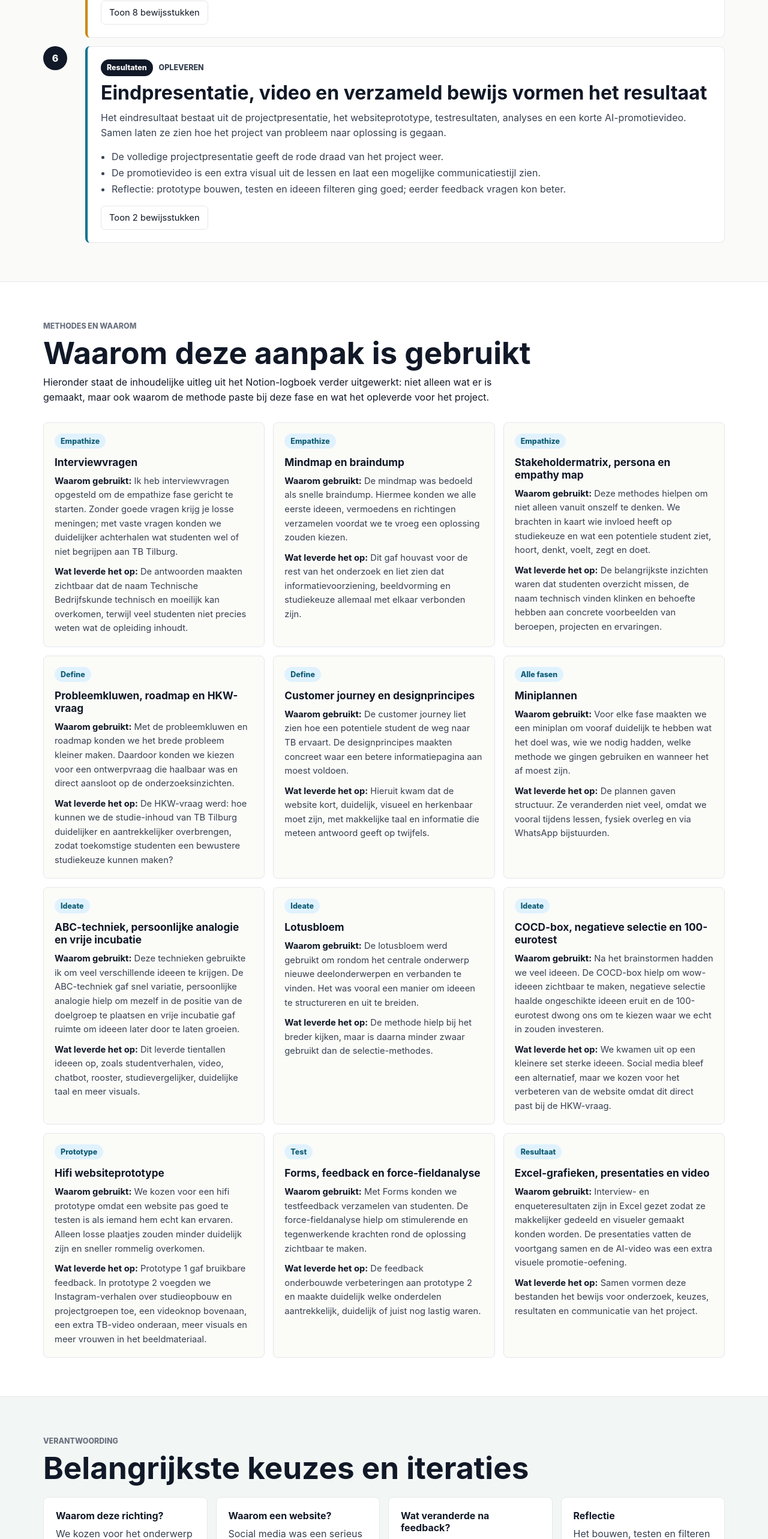
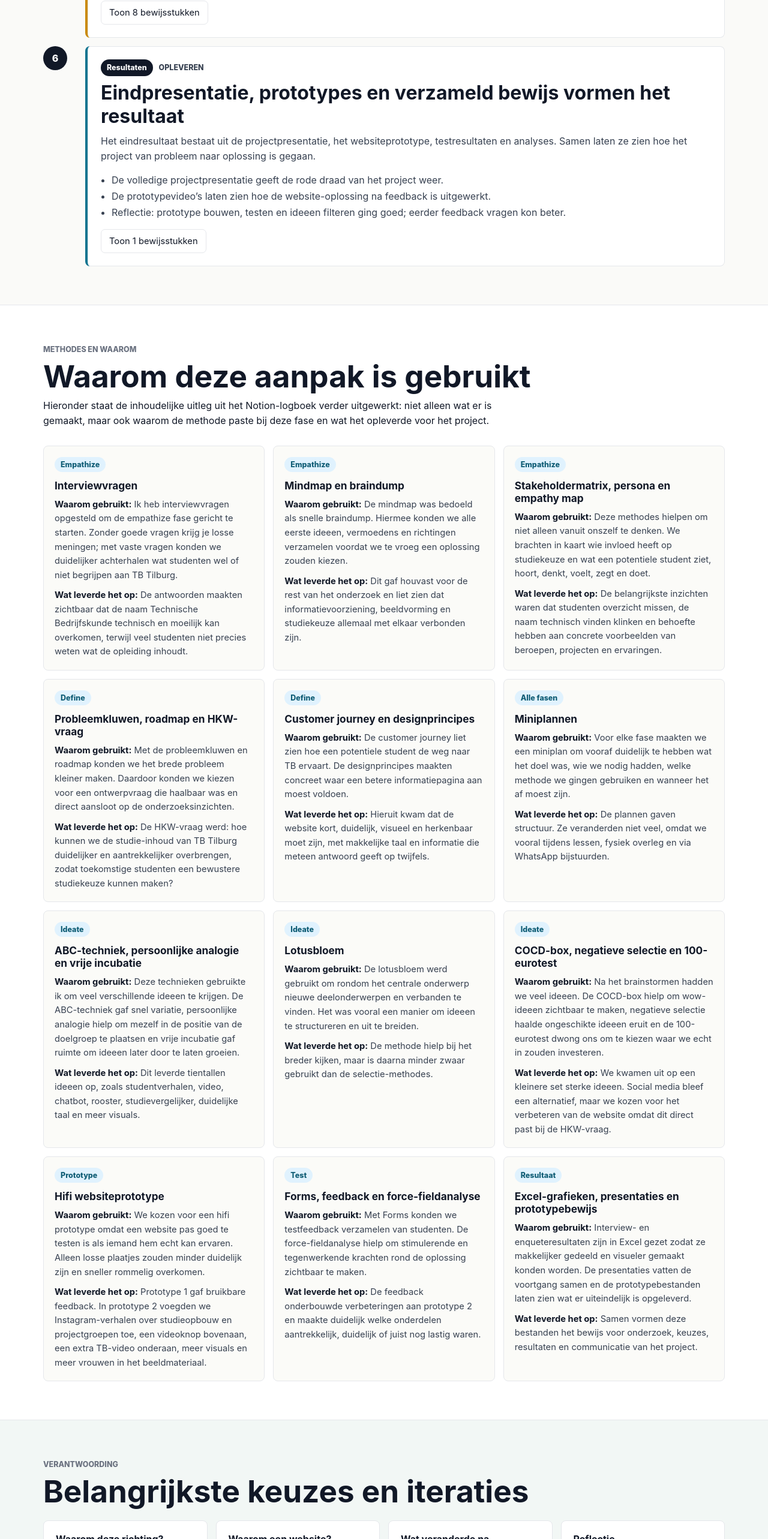
Before and after one commit to maxdekortwork/bulletjournal, a React (Vite) app: page / in a window 1280 px wide. Shown: the part 3080-5646 px from the top of the page at 60% size. Built offline with nearby package versions, Linux system fonts and the light colour scheme.

Commit message:
Update bullet journal content

```diff
--- a/src/App.jsx
+++ b/src/App.jsx
@@ -1,4 +1,4 @@
-import { useMemo, useState } from 'react'
+import { useEffect, useMemo, useState } from 'react'
 import {
   ArrowRight,
   BookOpen,
@@ -15,6 +15,10 @@ import {
 } from 'lucide-react'
 import { evidenceItems } from './data/evidence'
 import './App.css'
+
+const visibleEvidenceItems = evidenceItems.filter(
+  (item) => !item.sourcePath.toLowerCase().includes('promotievideo hbo ai.mp4'),
+)
 
 const phaseCopy = [
   {
@@ -89,12 +93,12 @@ const phaseCopy = [
     id: 'result',
     label: 'Resultaten',
     kicker: 'Opleveren',
-    title: 'Eindpresentatie, video en verzameld bewijs vormen het resultaat',
+    title: 'Eindpresentatie, prototypes en verzameld bewijs vormen het resultaat',
     summary:
-      'Het eindresultaat bestaat uit de projectpresentatie, het websiteprototype, testresultaten, analyses en een korte AI-promotievideo. Samen laten ze zien hoe het project van probleem naar oplossing is gegaan.',
+      'Het eindresultaat bestaat uit de projectpresentatie, het websiteprototype, testresultaten en analyses. Samen laten ze zien hoe het project van probleem naar oplossing is gegaan.',
     bullets: [
       'De volledige projectpresentatie geeft de rode draad van het project weer.',
-      'De promotievideo is een extra visual uit de lessen en laat een mogelijke communicatiestijl zien.',
+      'De prototypevideo’s laten zien hoe de website-oplossing na feedback is uitgewerkt.',
       'Reflectie: prototype bouwen, testen en ideeen filteren ging goed; eerder feedback vragen kon beter.',
     ],
   },
@@ -200,9 +204,9 @@ const methodNotes = [
   },
   {
     phase: 'Resultaat',
-    title: 'Excel-grafieken, presentaties en video',
+    title: 'Excel-grafieken, presentaties en prototypebewijs',
     why:
-      'Interview- en enqueteresultaten zijn in Excel gezet zodat ze makkelijker gedeeld en visueler gemaakt konden worden. De presentaties vatten de voortgang samen en de AI-video was een extra visuele promotie-oefening.',
+      'Interview- en enqueteresultaten zijn in Excel gezet zodat ze makkelijker gedeeld en visueler gemaakt konden worden. De presentaties vatten de voortgang samen en de prototypebestanden laten zien wat er uiteindelijk is opgeleverd.',
     result:
       'Samen vormen deze bestanden het bewijs voor onderzoek, keuzes, resultaten en communicatie van het project.',
   },
@@ -237,7 +241,7 @@ const requirementAudit = [
     title: 'Resultaten',
     status: 'Voldoet',
     proof:
-      'Prototypevideo’s, feedbackbestanden, eindpresentatie, force-fieldanalyse, investeringsselectie en promotievideo zijn zichtbaar of downloadbaar.',
+      'Prototypevideo’s, feedbackbestanden, eindpresentatie, force-fieldanalyse en investeringsselectie zijn zichtbaar of downloadbaar.',
   },
   {
     title: 'Verantwoording: beslissingen en onderbouwingen',
@@ -375,8 +379,14 @@ function PreviewModal({ item, onClose }) {
   })()
 
   return (
-    <div className="modal-backdrop" role="dialog" aria-modal="true" aria-label="Bestand bekijken">
-      <div className="modal">
+    <div
+      className="modal-backdrop"
+      role="dialog"
+      aria-modal="true"
+      aria-label="Bestand bekijken"
+      onMouseDown={onClose}
+    >
+      <div className="modal" onMouseDown={(event) => event.stopPropagation()}>
         <div className="modal-header">
           <div>
             <p className="eyebrow">{kindLabels[item.kind] || 'Bestand'}</p>
@@ -407,9 +417,27 @@ export default function App() {
   const [query, setQuery] = useState('')
   const [selected, setSelected] = useState(null)
 
+  useEffect(() => {
+    if (!selected) return undefined
+
+    const previousOverflow = document.body.style.overflow
+    document.body.style.overflow = 'hidden'
+
+    function closeOnEscape(event) {
+      if (event.key === 'Escape') setSelected(null)
+    }
+
+    window.addEventListener('keydown', closeOnEscape)
+
+    return () => {
+      document.body.style.overflow = previousOverflow
+      window.removeEventListener('keydown', closeOnEscape)
+    }
+  }, [selected])
+
   const filteredItems = useMemo(() => {
     const normalized = query.trim().toLowerCase()
-    return evidenceItems.filter((item) => {
+    return visibleEvidenceItems.filter((item) => {
       const phaseMatch = activePhase === 'all' || item.phase === activePhase
       const searchMatch =
         !normalized ||
@@ -418,7 +446,7 @@ export default function App() {
     })
   }, [activePhase, query])
 
-  const prototypeLinks = evidenceItems.find((item) =>
+  const prototypeLinks = visibleEvidenceItems.find((item) =>
     item.sourcePath.includes('links naar videos'),
   )
 
@@ -496,7 +524,7 @@ export default function App() {
           </div>
           <div className="timeline">
             {phaseCopy.map((phase, index) => {
-              const count = evidenceItems.filter((item) => item.phase === phase.id).length
+              const count = visibleEvidenceItems.filter((item) => item.phase === phase.id).length
               return (
                 <article key={phase.id} id={phase.id}>
                   <div className="timeline-index">{index + 1}</div>
@@ -671,7 +699,7 @@ export default function App() {
             </label>
           </div>
 
-          <div className="count-line">{filteredItems.length} van {evidenceItems.length} bestanden zichtbaar</div>
+          <div className="count-line">{filteredItems.length} van {visibleEvidenceItems.length} bestanden zichtbaar</div>
 
           <div className="evidence-grid">
             {filteredItems.map((item) => (
```
Also changed, not shown: 1 other file (tests, documents, lock files or other folders).
